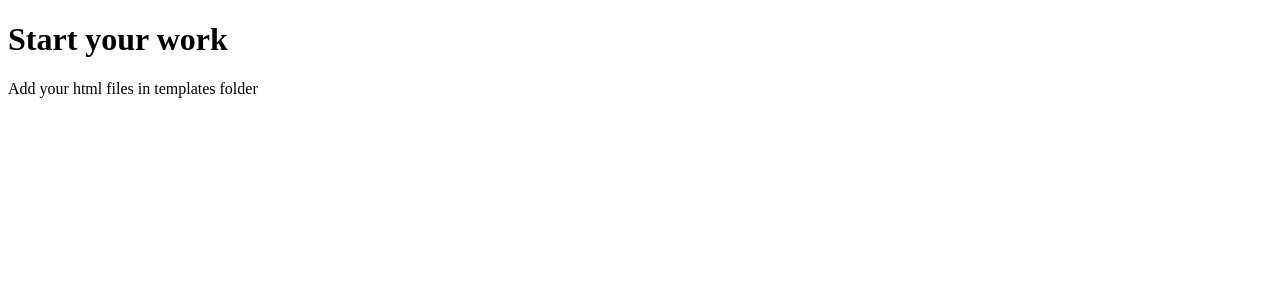
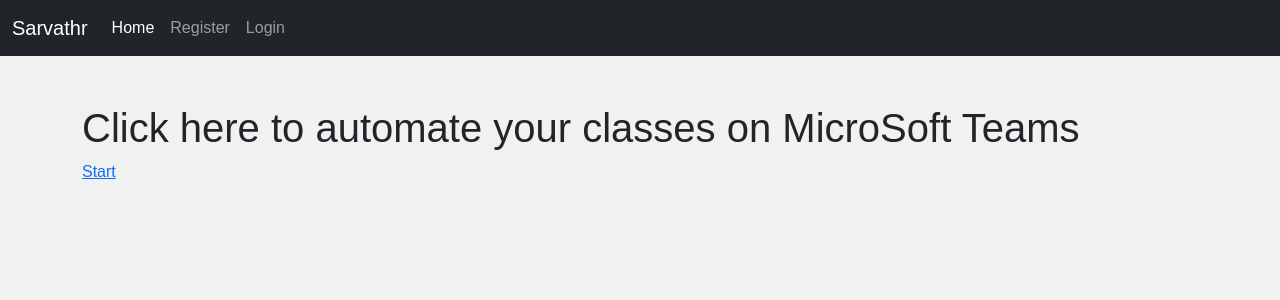
Before and after one commit to Ramadas-Kamat/student-portal, a Django app: template templates/index.html in a window 1280 px wide. Shown: the top 300 px of the page. Run offline with Django 3.2, Linux system fonts and the light colour scheme; the template is opened without the code that fills it, so the values that code supplies are empty; parts of the project's set-up code (start-up, migrations or seed data) failed here and were passed over.

Commit message:
Added jinja templates in index.html

```diff
--- a/templates/index.html
+++ b/templates/index.html
@@ -1,14 +1,10 @@
-<!DOCTYPE html>
-<html lang="en">
-<head>
-    <meta charset="UTF-8">
-    <meta name="viewport" content="width=device-width, initial-scale=1.0">
-    <title>SCL Maxo</title>
-</head>
-<body>
-    <h1>Start your work</h1>
-    <div>
-        Add your html files in templates folder
-    </div>
-</body>
-</html>
+{% extends 'base.html' %}
+
+{% block body_block %}
+
+<div class = "container mt-5">
+    <h1>Click here to automate your classes on MicroSoft Teams</h1>
+    <a href="{% url 'automate' %}">Start</a>
+</div>
+
+{% endblock %}
```
